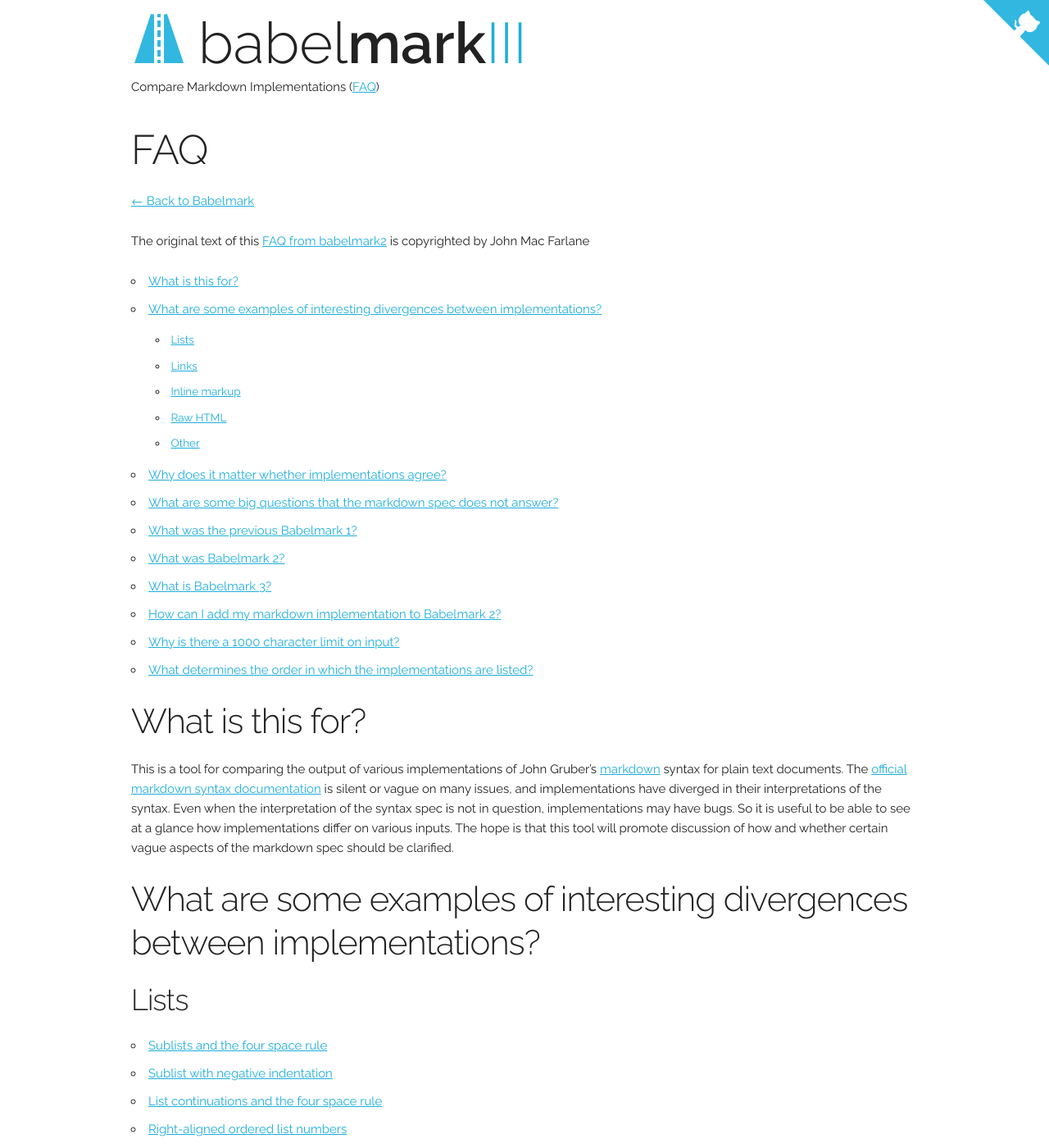
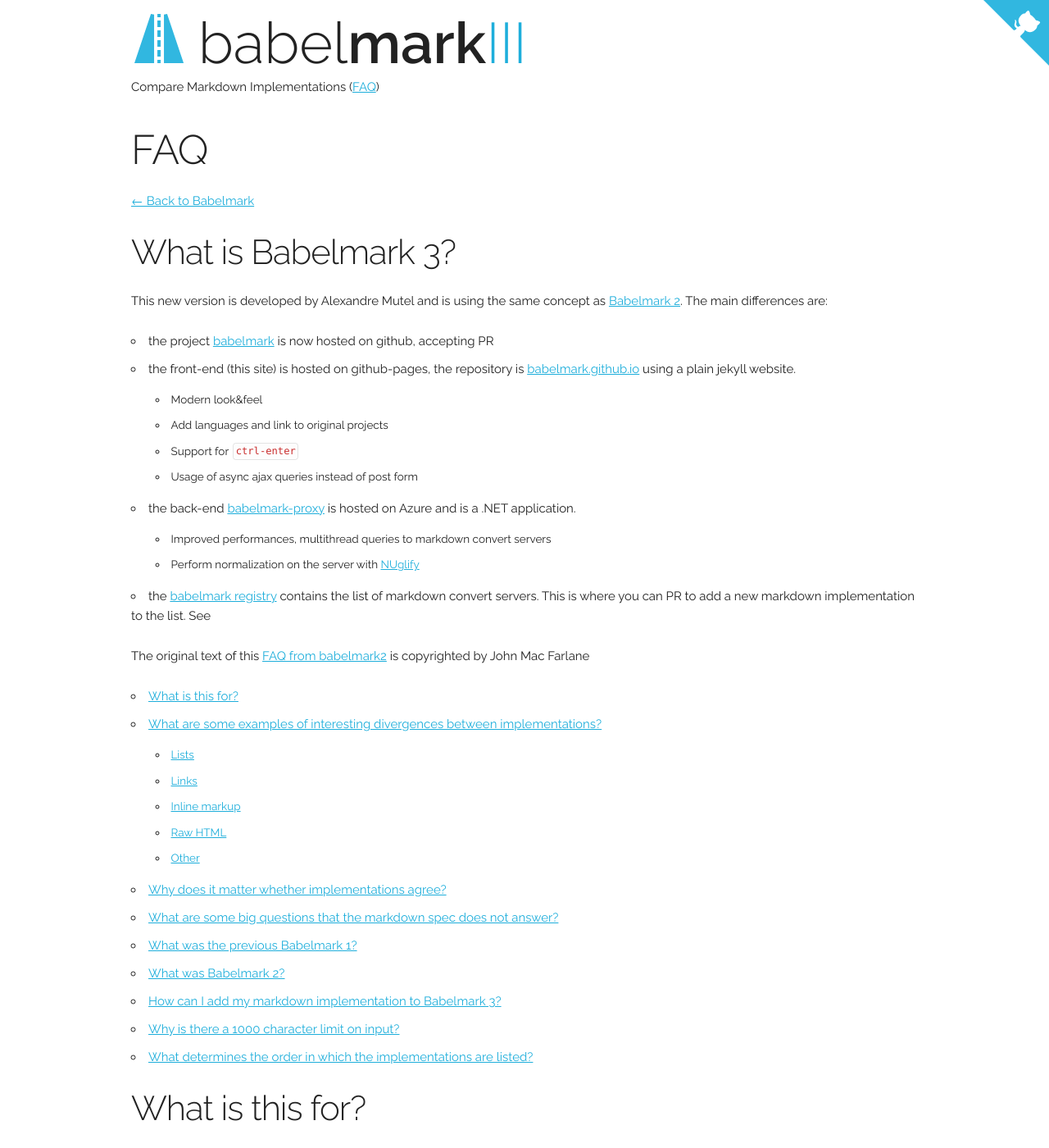
Before and after one commit to babelmark/babelmark.github.io, a Jekyll site: the page built from faq.md, in a window 1280 px wide and 1400 px high. Shown: the whole window at 82% size. Built offline with Jekyll 4.4.1, drawn with Linux system fonts in a browser that asks for light colours; some of the changed text lies outside the part shown.

Commit message:
Update faq

```diff
--- a/faq.md
+++ b/faq.md
@@ -8,26 +8,38 @@
 
 [← Back to Babelmark](/)
 
+
+What is Babelmark 3?
+---------------------------------------------
+
+This new version is developed by Alexandre Mutel and is using the same concept as [Babelmark 2](http://johnmacfarlane.net/babelmark2). The main differences are:
+
+- the project [babelmark](https://github.com/babelmark) is now hosted on github, accepting PR
+- the front-end (this site) is hosted on github-pages, the repository is [babelmark.github.io](https://github.com/babelmark/babelmark.github.io) using a plain jekyll website.
+  - Modern look&feel
+  - Add languages and link to original projects
+  - Support for `ctrl-enter`
+  - Usage of async ajax queries instead of post form
+- the back-end [babelmark-proxy](https://github.com/babelmark/babelmark-proxy) is hosted on Azure and is a .NET application.
+  - Improved performances, multithread queries to markdown convert servers
+  - Perform normalization on the server with [NUglify](https://github.com/xoofx/NUglify)
+- the [babelmark registry](https://github.com/babelmark/babelmark-registry) contains the list of markdown convert servers. This is where you can PR to add a new markdown implementation to the list. See
+
 The original text of this [FAQ from babelmark2](http://johnmacfarlane.net/babelmark2/faq.html) is copyrighted by John Mac Farlane
 
 
 -   [What is this for?](#what-is-this-for)
--   [What are some examples of interesting divergences between
-    implementations?](#what-are-some-examples-of-interesting-divergences-between-implementations)
+-   [What are some examples of interesting divergences between implementations?](#what-are-some-examples-of-interesting-divergences-between-implementations)
     -   [Lists](#lists)
     -   [Links](#links)
     -   [Inline markup](#inline-markup)
     -   [Raw HTML](#raw-html)
     -   [Other](#other)
--   [Why does it matter whether implementations
-    agree?](#why-does-it-matter-whether-implementations-agree)
--   [What are some big questions that the markdown spec does not
-    answer?](#what-are-some-big-questions-that-the-markdown-spec-does-not-answer)
+-   [Why does it matter whether implementations agree?](#why-does-it-matter-whether-implementations-agree)
+-   [What are some big questions that the markdown spec does not answer?](#what-are-some-big-questions-that-the-markdown-spec-does-not-answer)
 -   [What was the previous Babelmark 1?](#what-was-the-previous-babelmark)
 -   [What was Babelmark 2?](#what-was-babelmark-2)
--   [What is Babelmark 3?](#what-is-babelmark-3)
--   [How can I add my markdown implementation to Babelmark
-    2?](#how-can-i-add-my-markdown-implementation-to-babelmark-2)
+-   [How can I add my markdown implementation to Babelmark 3?](#how-can-i-add-my-markdown-implementation-to-babelmark-3)
 -   [Why is there a 1000 character limit on
     input?](#why-is-there-a-1000-character-limit-on-input)
 -   [What determines the order in which the implementations are
@@ -279,7 +276,7 @@
 
 The script can, if desired, return an error if the input text exceeds 1000 characters.
 
-The fork the repository [babelmark registry](https://github.com/babelmark/babelmark-registry) and add your server to the file `registry.json`
+You can then fork the repository [babelmark registry](https://github.com/babelmark/babelmark-registry), add your server to the file `registry.json` and make a pull-request!
 
 Why is there a 1000 character limit on input?
 ---------------------------------------------
```
Also changed, not shown: other parts of faq.md (+1 -16 lines).
